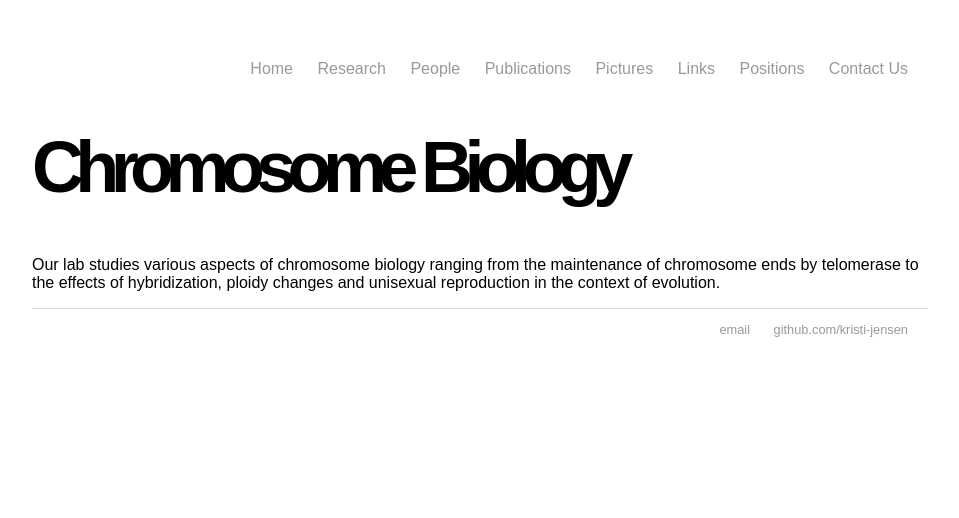
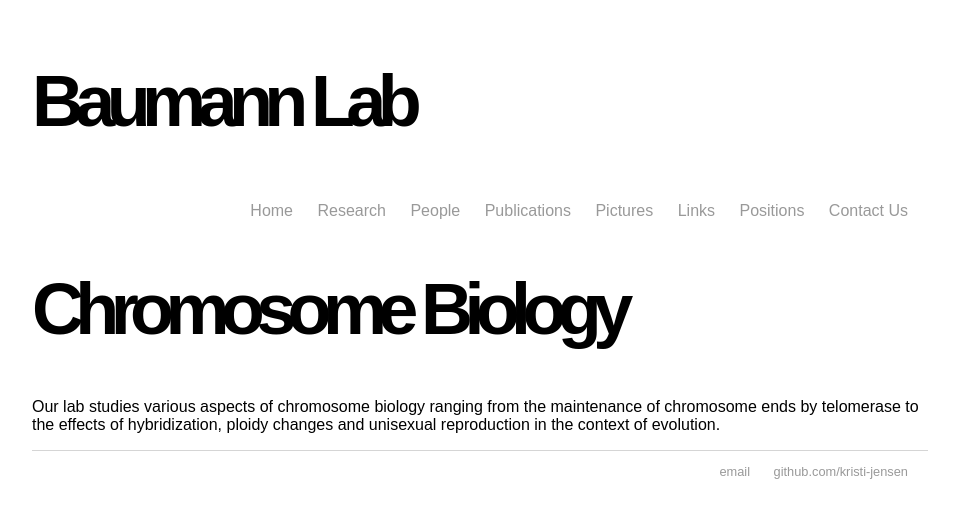
Before and after one commit to kristi-jensen/kristi-jensen.github.io, a Jekyll site: the page built from index.html, in a window 1280 px wide. Shown: the top 518 px of the page, without its empty margins (160-1119 px from the left). Built offline with Jekyll 4.4.1, drawn with Linux system fonts in a browser that asks for light colours.

Commit message:
Update default.html

```diff
--- a/_layouts/default.html
+++ b/_layouts/default.html
@@ -6,7 +6,8 @@
 		<link rel="stylesheet" type="text/css" href="/css/main.css">
 	</head>
 	<body>
-		<nav>
+		<nav id="mainNav">
+    		<h1>Baumann Lab</h1>
     		<ul>
         		<li><a href="/">Home</a></li>
 	        	<li><a href="/research">Research</a></li>
```
